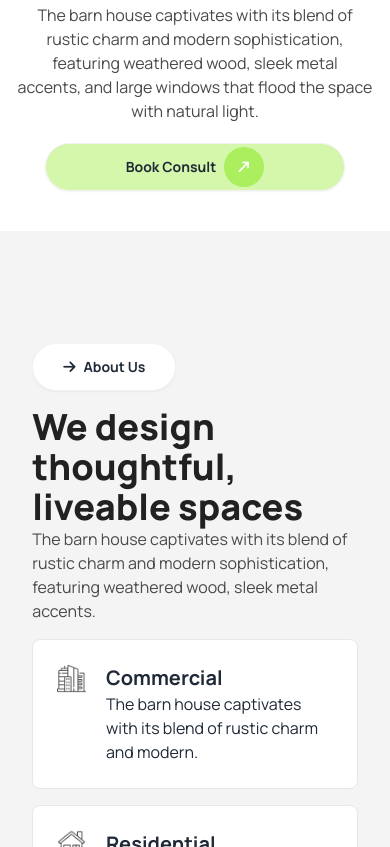
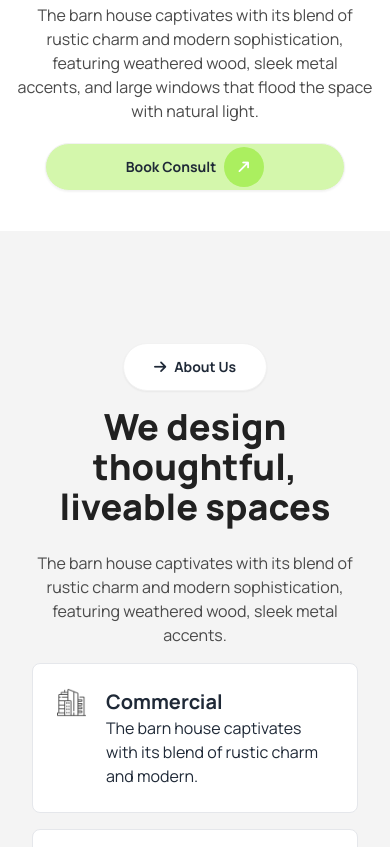
Before and after one commit to hkrobinbrother/assingment-3, a website: page index.html in a window 390 px wide. Shown: the part 528-1375 px from the top of the page. Drawn offline with nearby package versions, Linux system fonts and the light colour scheme.

Commit message:
add all code

```diff
--- a/index.html
+++ b/index.html
@@ -54,11 +54,11 @@
             </div>
             <div class="navbar-end space-x-3 hidden lg:block lg:flex">
                 <div class="flex gap-4 ">
-                    <div class="bg-[#FFFFFF] w-10 h-10 rounded-full items-center flex justify-center border">
+                    <div class="bg-[white] w-10 h-10 rounded-full items-center flex justify-center border">
                         <i class="fa-solid fa-magnifying-glass"></i>
 
                     </div>
-                    <div class="bg-[#FFFFFF] w-10 h-10 rounded-full items-center flex justify-center border">
+                    <div class="bg-[white] w-10 h-10 rounded-full items-center flex justify-center border">
                         <i class="fa-solid fa-cart-shopping"></i>
 
                     </div>
@@ -137,15 +137,15 @@
                     </div>
 
                     <!-- button  -->
-                    <div class="">
+                    <div class="text-center lg:text-left">
                         <button class="btn bg-white w-36 h-10 rounded-full font-bold"><i class="fa-solid fa-arrow-right"></i>
                             About Us</button>
                     </div>
                     <!-- text  -->
                     <div class="">
-                        <h1 class="text-4xl font-extrabold text-[#212121] ">We design thoughtful,<br> liveable spaces
+                        <h1 class="text-4xl font-extrabold text-[#212121] text-center lg:text-left">We design thoughtful,<br> liveable spaces
                         </h1>
-                        <p class="text-[#494949]">The barn house captivates with its blend of rustic charm and <br
+                        <p class="text-[#494949] mt-6 text-center lg:text-left">The barn house captivates with its blend of rustic charm and <br
                                 class="hidden lg:block">
                             modern sophistication, featuring weathered wood, sleek metal accents.</p>
                     </div>
@@ -310,7 +310,7 @@
 
         <!-- our letest Portfolio -->
 
-        <section class="bg-white ">
+        <section class="bg-white">
 
             <div class="pb-10">
                 <div class="w-11/12 mx-auto">
```
